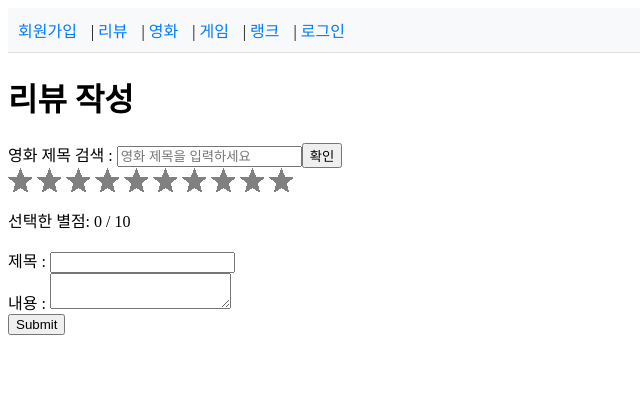
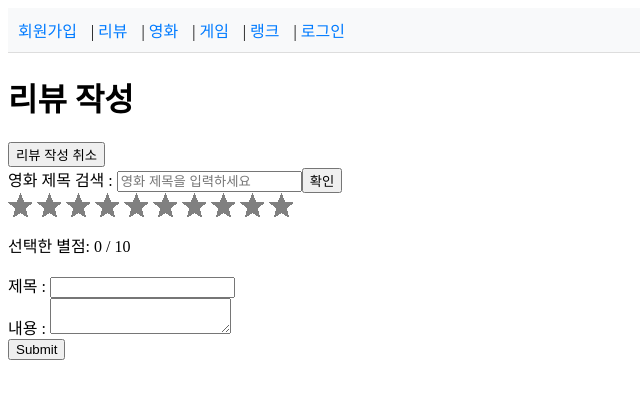
Before and after one commit to Arne919/MovieMonster, a Vue app in the folder front/vue-front/: page /create in a window 1280 px wide. Shown: the top 398 px of the page, without its empty margins (0-640 px from the left). Built offline with nearby package versions, Linux system fonts and the light colour scheme.

Commit message:
reviewcreateback

```diff
--- a/front/vue-front/src/views/CreateView.vue
+++ b/front/vue-front/src/views/CreateView.vue
@@ -1,6 +1,8 @@
 <template>
   <div>
     <h1>리뷰 작성</h1>
+
+    <button @click="goBack">리뷰 작성 취소</button> <!-- 뒤로가기 버튼 추가 -->
 
     <!-- 영화 검색 영역 추가 -->
     <div>
@@ -58,6 +60,9 @@ const content = ref(null)
 const store = useCounterStore()
 const router = useRouter()
 
+const goBack = () => {
+  router.go(-1); // 이전 페이지로 이동
+};
 // 별점 관련 함수 ---------------
 
 const hoverRating = ref(0); // 마우스 위치에 따라 표시되는 별점
```
